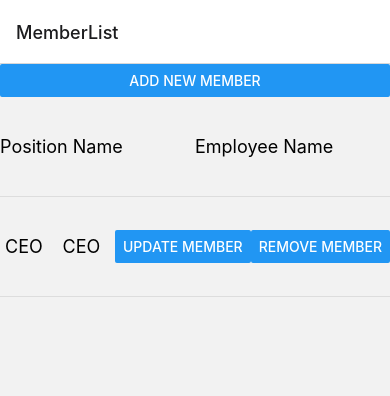
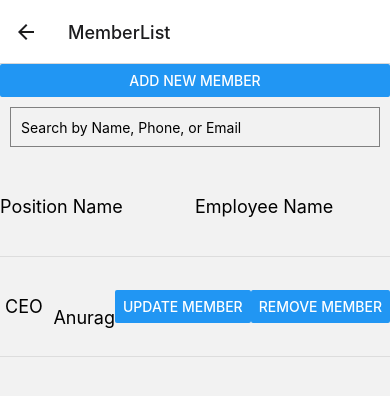
Before and after one commit to Aloknath-sah/react-native-22yard, a React Native app in the folder MyProject/: screen /MemberList in a window 390 px wide. Shown: the top 396 px of the page. Built offline with nearby package versions, Linux system fonts and the light colour scheme.

Commit message:
Implemented the search feature of the employees

```diff
--- a/MyProject/App.js
+++ b/MyProject/App.js
@@ -5,6 +5,8 @@ import { createStackNavigator } from '@react-navigation/stack';
 import store from './components/Redux/store';
 import { AddTeamMember } from './components/TeamMembers/AddTeamMember';
 import { ViewEmployee } from './components/CompanyHierarchy/ViewEmployee';
+import { HomePage } from './components/CompanyHierarchy/HomePage';
+import { ManageTeam } from './components/CompanyHierarchy/ManageTeam';
 //import { GestureHandlerRootView } from 'react-native-gesture-handler';
 
 const Stack = createStackNavigator();
@@ -13,7 +15,9 @@ const App = () => {
   return (
     <Provider store={store}>
       <NavigationContainer>
-        <Stack.Navigator initialRouteName="MemberList">
+        <Stack.Navigator initialRouteName="HomePage">
+          <Stack.Screen name="HomePage" component={HomePage} />
+          <Stack.Screen name="ManageTeam" component={ManageTeam} />
           <Stack.Screen name="MemberList" component={ViewEmployee} />
           <Stack.Screen name="AddMember" component={AddTeamMember} />
         </Stack.Navigator>
--- /dev/null
+++ b/MyProject/components/CompanyHierarchy/HomePage.js
@@ -0,0 +1,21 @@
+import React from 'react'
+import { Button, View } from 'react-native';
+import { useNavigation } from '@react-navigation/native';
+
+export const HomePage = () => {
+    const navigation = useNavigation();
+
+    const handleManageEmp = () => {
+        navigation.navigate('ManageTeam');
+    }
+
+    const handleManageTeam = () => {
+        navigation.navigate('AddMember');
+    }
+  return (
+    <View>
+        <Button title='Manage Team' onPress={handleManageTeam} />
+        <Button title='Manage Employee' onPress={handleManageEmp} />
+    </View>
+  )
+}
--- /dev/null
+++ b/MyProject/components/CompanyHierarchy/ManageTeam.js
@@ -0,0 +1,10 @@
+import React from 'react';
+import { Text, View } from 'react-native';
+
+export const ManageTeam = () => {
+  return (
+    <View>
+        <Text>manageTeam</Text>
+    </View>
+  )
+}
--- a/MyProject/components/CompanyHierarchy/ViewEmployee.js
+++ b/MyProject/components/CompanyHierarchy/ViewEmployee.js
@@ -1,5 +1,5 @@
 import React from 'react';
-import { View, Text, StyleSheet, Button } from 'react-native';
+import { View, Text, StyleSheet, Button, TextInput } from 'react-native';
 import { useDispatch, useSelector } from 'react-redux';
 import { useNavigation } from '@react-navigation/native';
 import { removeMember, updateMember } from '../Redux/action';
@@ -18,6 +18,7 @@ export const ViewEmployee = () => {
 
     const [selectedMember, setSelectedMember] = useState(null);
     const [isModalVisible, setModalVisible] = useState(false);
+    const [searchText, setSearchText] = useState('');
 
     const handleAddNewMember = () => {
         navigation.navigate('AddMember');
@@ -37,20 +38,33 @@ export const ViewEmployee = () => {
         setSelectedMember(null);
       };
 
-
-
+    // Function to filter employees based on search criteria
+    const filteredEmployees = employeeData.filter((employee) => {
+        const searchTerm = searchText.toLowerCase();
+        return (
+        employee.name.toLowerCase().includes(searchTerm) ||
+        employee.phone.includes(searchTerm) ||
+        employee.email.toLowerCase().includes(searchTerm)
+        );
+    });
 
   return (
     <View style={styles.container}>
         <View>
             <Button title="Add new Member" onPress={handleAddNewMember} />
         </View>
+        <TextInput
+            style={styles.searchInput}
+            placeholder="Search by Name, Phone, or Email"
+            onChangeText={(text) => setSearchText(text)}
+            value={searchText}
+        />
         <View style={styles.listItem}>
             <Text style={styles.itemText}>Position Name</Text>
             <Text style={styles.itemText}>Employee Name</Text>
         </View>
         {
-            employeeData.map((item) => (
+            filteredEmployees.map((item) => (
                 <View style={styles.listItem} key={item.id}>
                     <Text style={styles.itemText}> {item.position} </Text>
                     <Text style={styles.itemText}> {item.name} </Text>
@@ -85,4 +99,11 @@ const styles = StyleSheet.create({
       fontSize: 18,
       flex: 1
     },
+    searchInput: {
+        height: 40,
+        borderColor: 'gray',
+        borderWidth: 1,
+        margin: 10,
+        padding: 10,
+      },
   });
--- a/MyProject/components/Redux/reducers.js
+++ b/MyProject/components/Redux/reducers.js
@@ -1,6 +1,6 @@
 const initialState = {
     teamMembers: [
-      { id: 1, name: 'CEO', position: 'CEO', phone: '123456789', email: 'ceo@example.com' },
+      { id: 1, name: 'Anurag', position: 'CEO', phone: '123456789', email: 'ceo@example.com' },
       // Add more initial teamMembers as needed
     ],
   };
```
